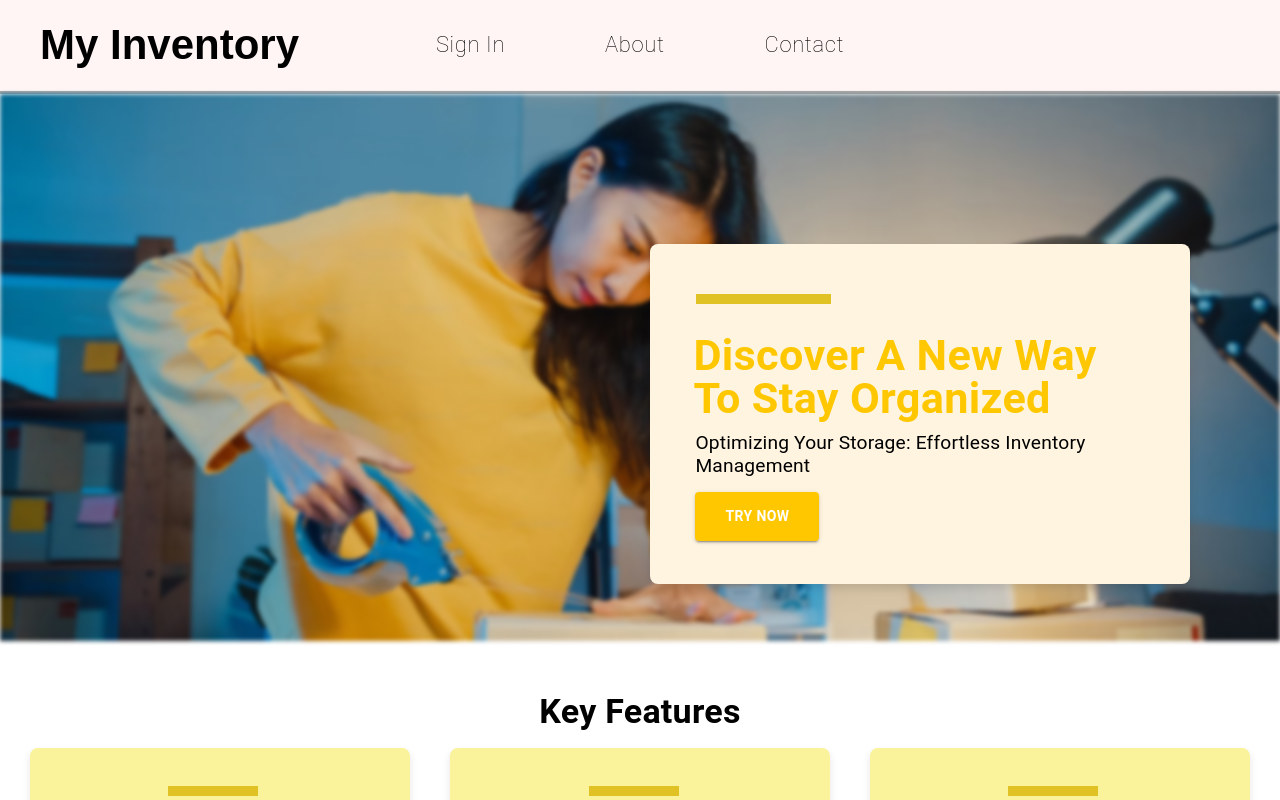
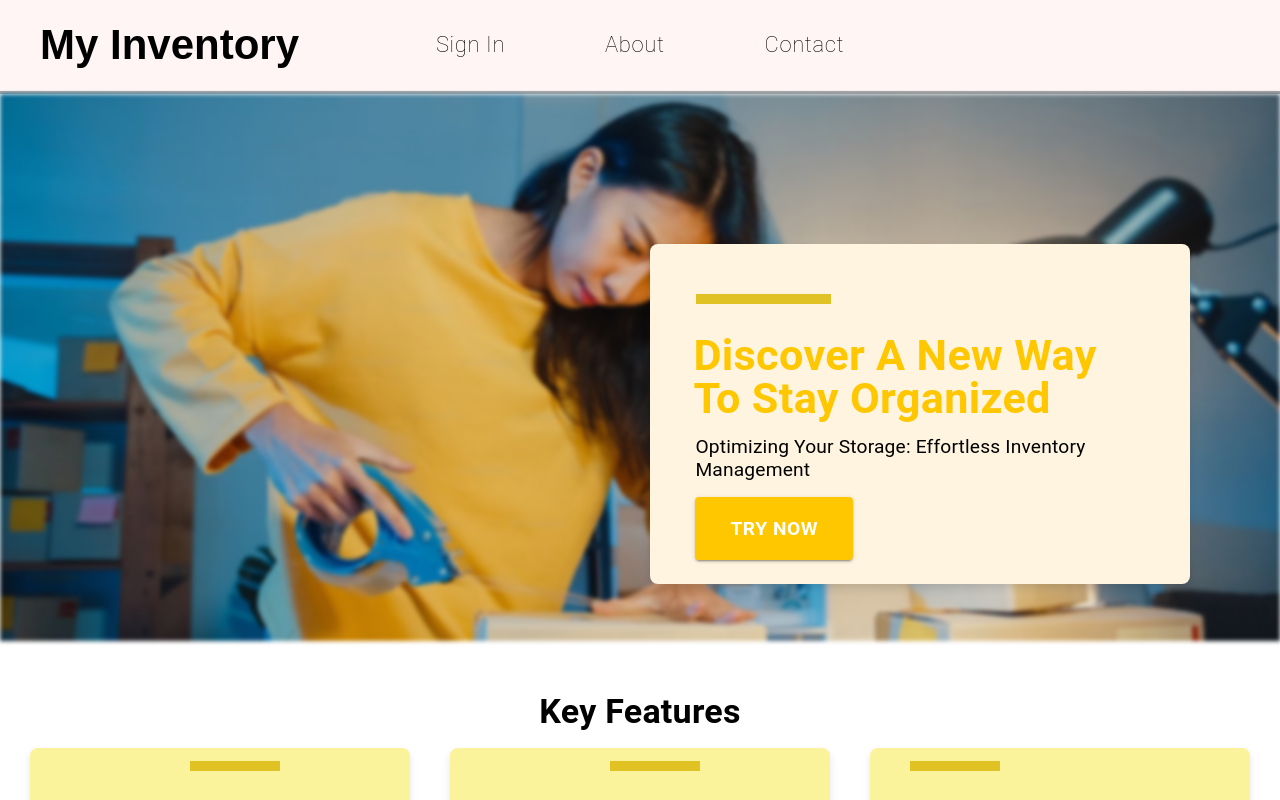
Before and after one commit to Luke7787/ImmaculateInventors, a React (Create React App) app: page / in a window 1280 px wide. Shown: the top 800 px of the page. Built offline with nearby package versions, Linux system fonts and the light colour scheme.

Commit message:
new changes

```diff
--- a/src/pages/Homepage.module.css
+++ b/src/pages/Homepage.module.css
@@ -27,27 +27,27 @@
 .decorativeRectangleFeature1 {
   background-color: #E0C224;
   position: absolute;
-  bottom: 300px;
+  bottom: 325px;
   height: 10px;
-  left: 168px;
+  left: 190px;
   width: 7%;
 }
 
 .decorativeRectangleFeature2 {
   background-color: #E0C224;
   position: absolute;
-  bottom: 300px;
+  bottom: 325px;
   height: 10px;
-  left: 589px;
+  left: 610px;
   width: 7%;
 }
 
 .decorativeRectangleFeature3 {
   background-color: #E0C224;
   position: absolute;
-  bottom: 300px;
+  bottom: 325px;
   height: 10px;
-  left: 1008px;
+  left: 1055x;
   width: 7%;
 }
 
@@ -69,6 +69,7 @@
 }
 
 .featureBox {
+
   box-shadow: 0 4px 8px rgba(0, 0, 0, 0.1);
   background-color: #FBF29C;
   border-radius: 8px;
--- a/src/pages/Homepage.tsx
+++ b/src/pages/Homepage.tsx
@@ -23,7 +23,7 @@ const Homepage = () => {
           <Typography
             variant="h4"
             component="h2"
-            style={{ color: '#FFC700', fontWeight: 'bold', marginBottom: '11px', lineHeight: '1', marginTop: '70px', marginLeft: '23px', fontSize: '2.7rem' }}
+            style={{ color: '#FFC700', fontWeight: 'bold', marginBottom: 'px', lineHeight: '1', marginTop: '70px', marginLeft: '23px', fontSize: '2.7rem' }}
             gutterBottom
           >
             Discover A New Way <br /> To Stay Organized
@@ -37,8 +37,8 @@ const Homepage = () => {
           </Typography>
           <Button
             variant="contained"
-            style={{ backgroundColor: '#FFC700', color: 'white', fontWeight: 'bold', marginLeft: '25px', fontSize: '20',
-            padding: '12px 30px', }}
+            style={{ backgroundColor: '#FFC700', color: 'white', fontWeight: 'bold', marginLeft: '25px', fontSize: '1.20rem',
+            padding: '15px 35px', }}
             onClick={() => navigate('/inventory')}
           >
             TRY NOW
```
